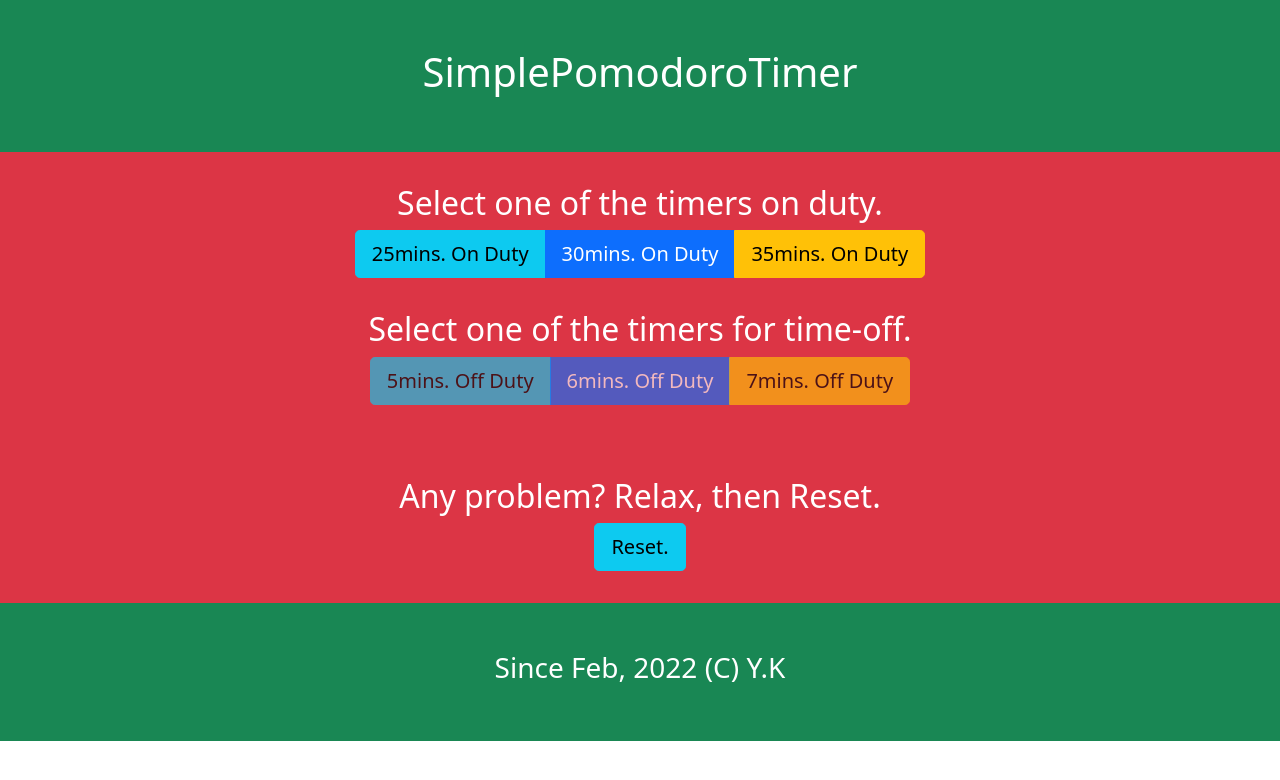
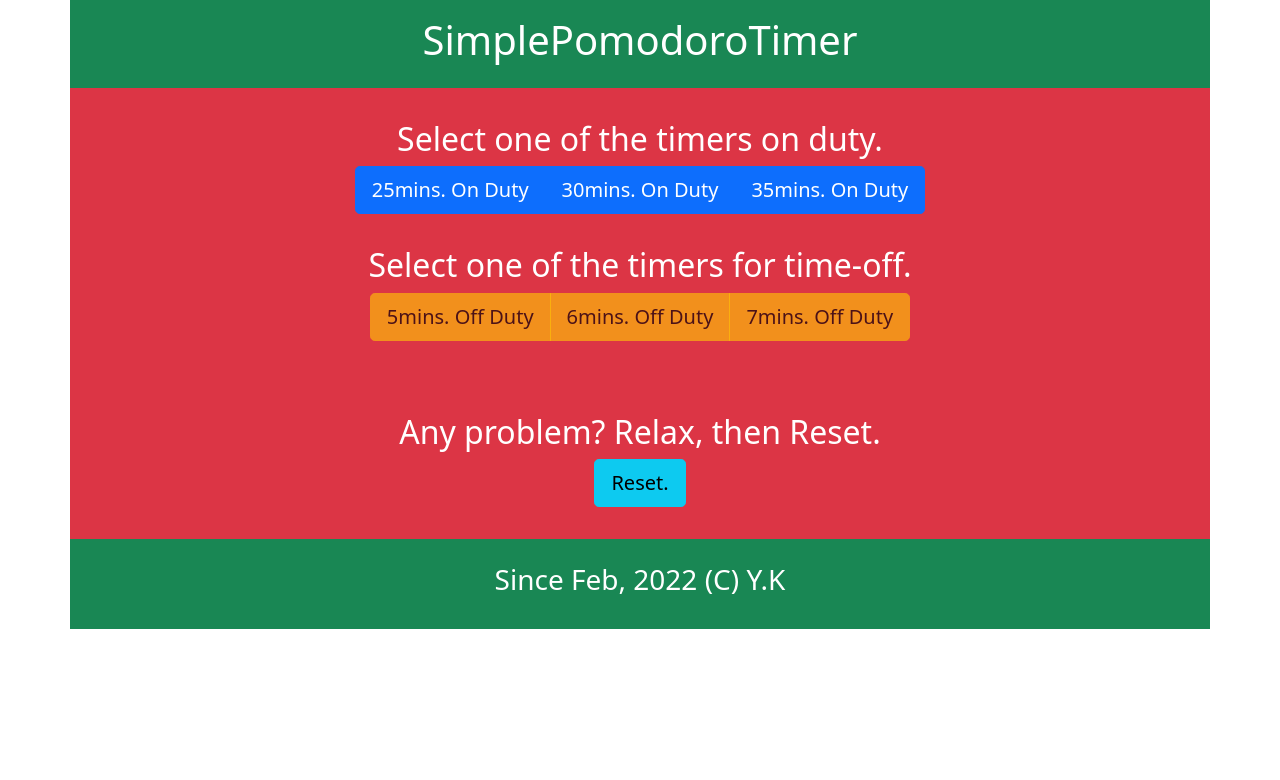
Before and after one commit to solaris0051/simplePomodoroTimer, a plain HTML site: page index.html in a window 1280 px wide. Drawn offline with Linux system fonts and the light colour scheme.

Commit message:
UI changed.

```diff
--- a/index.html
+++ b/index.html
@@ -14,37 +14,37 @@
  </head>
 
  <body>
- 	<div class="container-xxl p-5 bg-success text-white text-center">
+ 	<div class="container p-3 bg-success text-white text-center">
  		<h1 class="h1">SimplePomodoroTimer</h1>
  	</div>
- 	<div id="div1" class="container-xxl p-3 bg-danger text-white text-center">
- 		<div class="container-xxl p-3">
+ 	<div id="div1" class="container p-3 bg-danger text-white text-center">
+ 		<div class="container p-3">
  			<h2 id="hd1" class="h2">Select one of the timers on duty.</h2>
  			<div id="div2" class="btn-group btn-group-lg">
- 				<button id="btn25" class="btn btn-info">25mins. On Duty</button>
+ 				<button id="btn25" class="btn btn-primary">25mins. On Duty</button>
  				<button id="btn30" class="btn btn-primary">30mins. On Duty</button>
- 				<button id="btn35" class="btn btn-warning">35mins. On Duty</button>
+ 				<button id="btn35" class="btn btn-primary">35mins. On Duty</button>
  			</div>
  		</div>
-    <div class="container-xxl p-3">
+    <div class="container p-3">
     	<h2 id="hd2" class="h2">Select one of the timers for time-off.</h2>
     	<div class="btn-group btn-group-lg">
-    		<button id="btn5" class="btn btn-info">5mins. Off Duty</button>
-    		<button id="btn6" class="btn btn-primary">6mins. Off Duty</button>
+    		<button id="btn5" class="btn btn-warning">5mins. Off Duty</button>
+    		<button id="btn6" class="btn btn-warning">6mins. Off Duty</button>
     		<button id="btn7" class="btn btn-warning">7mins. Off Duty</button>
     	</div>
     </div>
-    <div class="container-xxl p-3">
+    <div class="container p-3">
       <h2 class="h2">
         <span id="mins"></span><span id="secs"></span>
       </h2>
     </div>
- 		<div class="container-xxl p-3">
+ 		<div class="container p-3">
  			<h2 class="h2">Any problem? Relax, then Reset.</h2>
  			<button id="btn_RST" class="btn btn-info btn-lg">Reset.</button>
  		</div>
  	</div>
- 	<div class="container-xxl p-5 bg-success text-white text-center">
+ 	<div class="container p-4 bg-success text-white text-center">
  		<footer>
  			<h3 class="h3">Since Feb, 2022 (C) Y.K</h3>
  		</footer>
```
